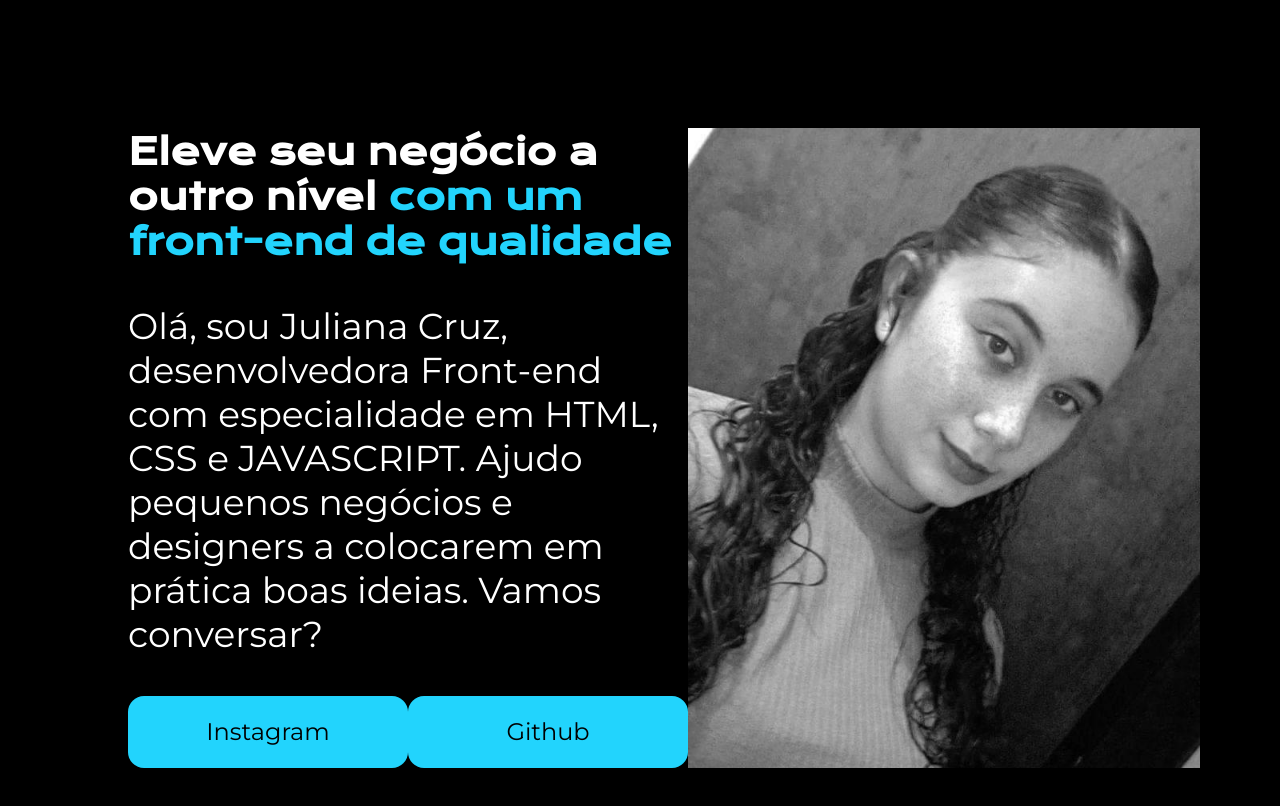
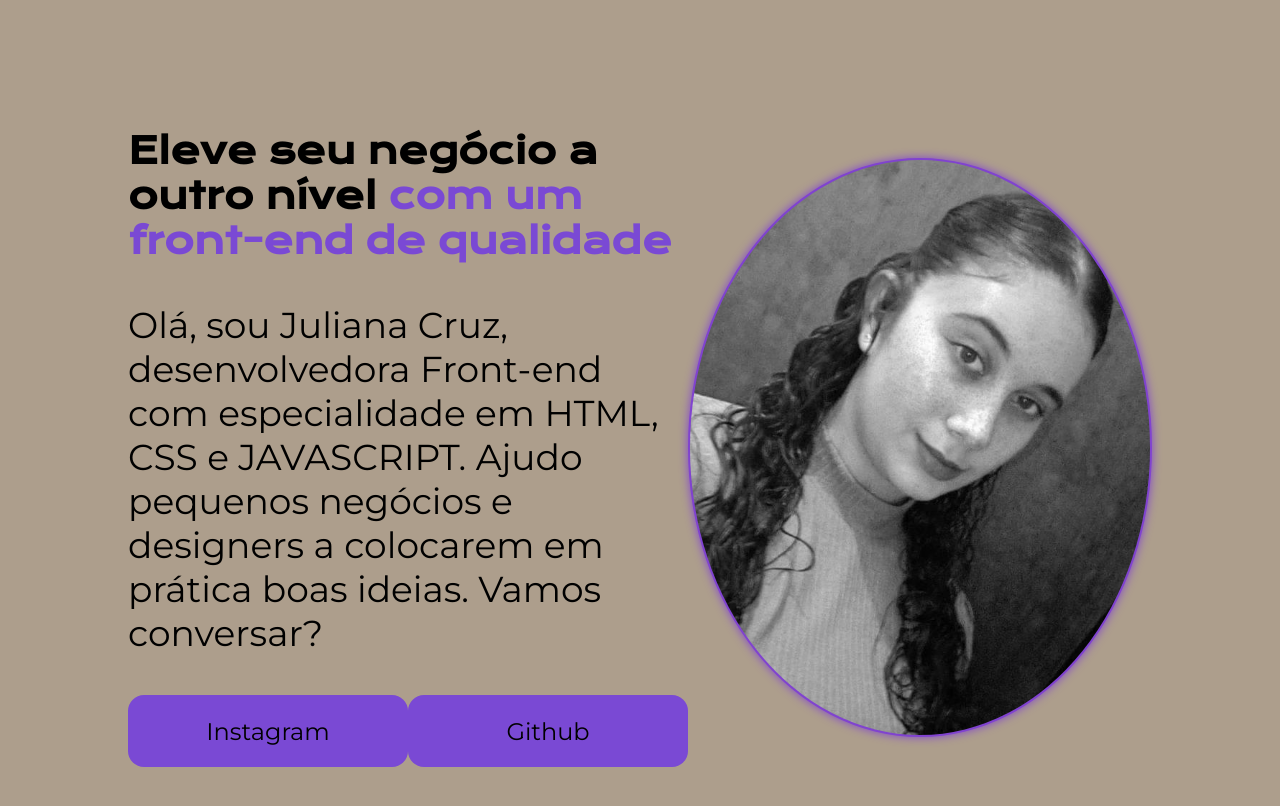
Before and after one commit to juuhttp/portfoliopessoal, a plain HTML site: page prática 2 - html/index.html in a window 1280 px wide. Drawn offline with nearby package versions, Linux system fonts and the light colour scheme.

Commit message:
Add files via upload

```diff
--- a/prática 2 - html/style.css
+++ b/prática 2 - html/style.css
@@ -8,12 +8,12 @@
 body {
         height: 100vh;
         box-sizing: border-box;
-        background-color: black;
-        color: white;
+        background-color: rgba(158, 140, 119, 0.842);
+        color: rgb(0, 0, 0);
 }
 
 .titulo-destaque{
-        color:#22d4fd;
+        color:#7a49d4;
 }
 
 .conteudo{
@@ -46,8 +46,8 @@ body {
 }
 
 .botao {
-        background-color: #22d4fd;
-        color: black;
+        background-color: #7a49d4;
+        color: rgb(0, 0, 0);
         width: 280px;
         text-align: center;
         border-radius: 16px;
@@ -60,4 +60,9 @@ body {
 .imagem {
         max-width: 50%;
         width: auto;
+        border-radius: 50%;
+        overflow: hidden;
+        background-color: #8043cf;
+        border: 2px solid #8043cf;
+        box-shadow: 0 0 10px #8043cf;
 }
```
